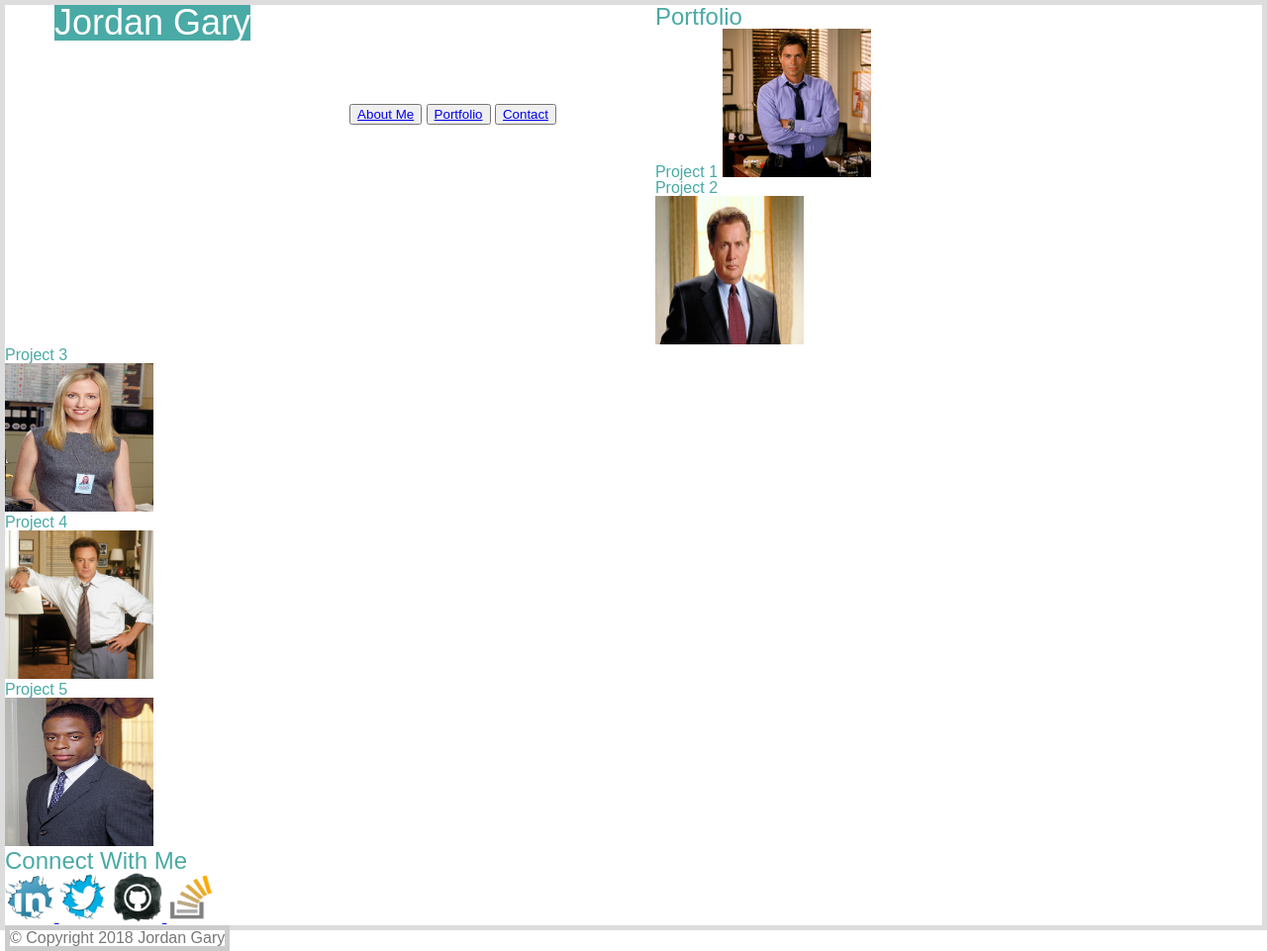
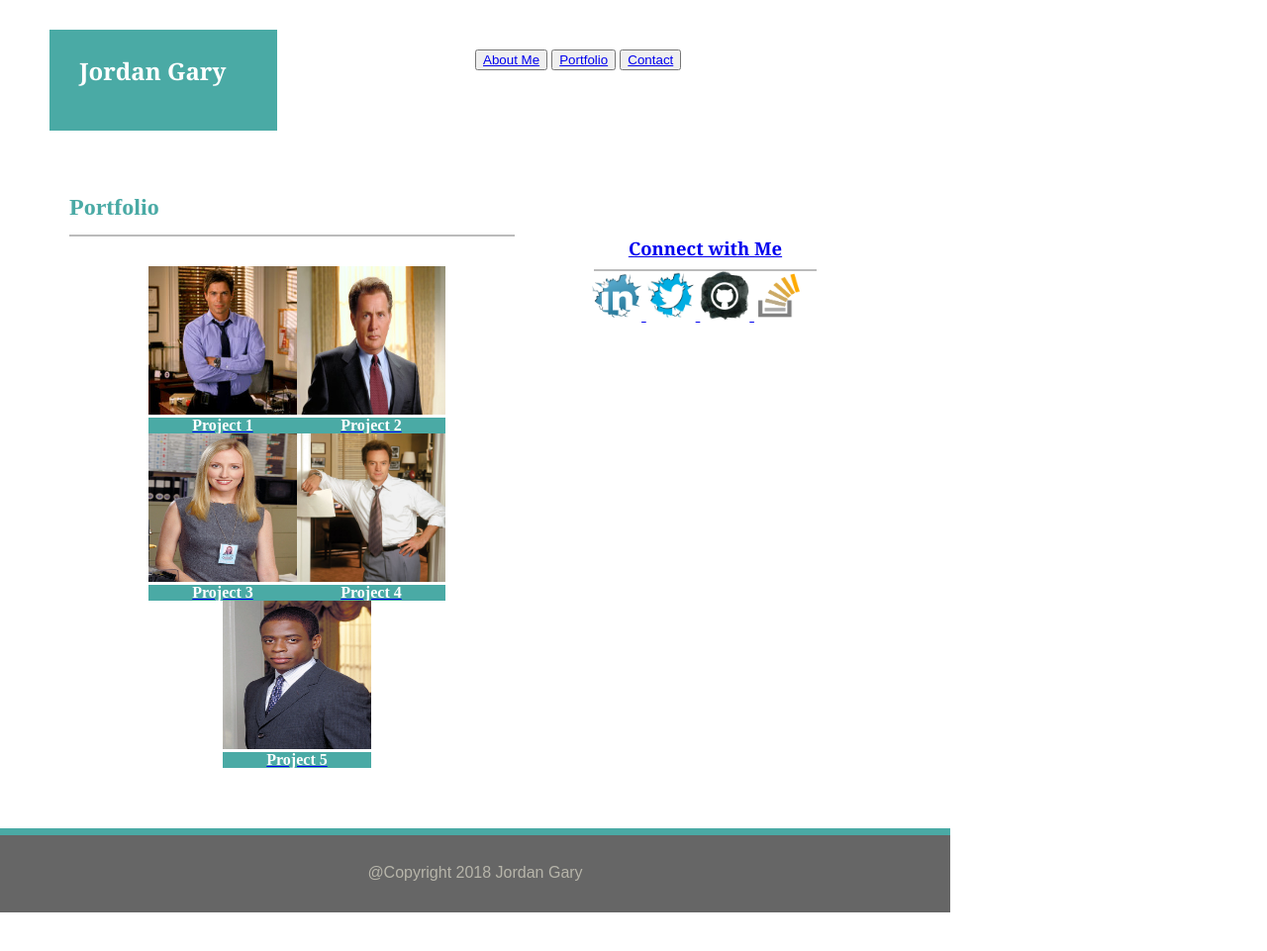
Before and after one commit to JigSays/Basic-Portfolio, a plain HTML site: page portfolio.html in a window 1280 px wide. Shown: the whole page at 99% size. After the commit the page ends 922 px from the top, so only its background shows below. Drawn offline with Linux system fonts and the light colour scheme.

Commit message:
ready to submit

```diff
--- a/assets/css/style.css
+++ b/assets/css/style.css
@@ -1,58 +1,139 @@
+body {
+	width:960px;
+	font-family: 'Arial', 'Helvetica Neue', Helvetica, sans-serif;
+}
 
-head {
-    background: #4aaaa5;
-    border-color: #cccccc;
-    font-family: 'Georgia', Times, 'Times New Roman', serif;
 
+h1 {
+	width:200px;
+	height:72px;
+	padding-left: 30px;
+	padding-top: 30px;
+	margin-top: 30px;
+    margin-left: 50px;
+	background-color: #4aaaa5;
+	float: left;
+	font-family: 'Georgia', Times, 'Times New Roman', serif;
+	font-weight: bolder;
+	color: #fff;
+	font-size: 150%;
+	text-align: left;
 }
-body {
-    color: #4aaaa5;
-    background: #ffffff;
-    border-color: #dddddd;
-    font-family: 'Arial', 'Helvetica Neue', Helvetica, sans-serif;
-    border-style: solid;
-    border-width: 5px;
+
+#navigation {
+	float: left;
+	font-family: 'Georgia', Times, 'Times New Roman', serif;
+	height: 42px;
+	margin-left: 200px;
+	margin-top: 50px;
+	color: #b2afac;
+	font-weight: bold;
+	text-align: center;
+    font-size: 100%;
+	display: inline;
+	background: #fff;
+}
+
+section {
+	clear:both;
+    height: 100px;
 
 }
 
-p {
-    color: #777777;
-    border-color: #cccccc;
-    border-style: solid;
-    border-width: 5px;
-    float: left;
+article {
+	float:left;
+	height: 350px;
+	width: 450px;
+	margin-top: 35px;
+	margin-left: 50px;
+	margin-bottom: 40px;
+	padding-top: 30px;
+	padding-left: 20px;
+	padding-right:20px;
+	color: #4aaaa5;
+	font-weight: bolder;
+	font-size: 100%;
+	font-family: serif;
+	background-color: #fff;
+}
 
+#aMe {
+	position: relative;
+	height:40px;
+	font-size: 150%;
+	border-bottom: 2px solid #bbb;
+}
+
+#aText {
+	color: gray;
+	margin-top: 20px;
+	font-size: 85%;
+	line-height: 175%;
+	word-wrap: break-word;
+}
+
+aside {
+	float: left;
+	width: 220px;
+	height: 110px;
+	/* margin-top: 35px; */
+	/* padding-top: 45px; */
+	padding-left:20px;
+	padding-right: 20px;
+	margin-left: 35px;
+	margin-right: 40px;
+	color: #4aaaa5;
+	font-weight: bolder;
+	font-size: 115%;
+	font-family: serif;
+	background-color: #fff;
+	text-align: center;
+}
+
+#cText {
+	height: 20px;
+	width: 225px;
+	margin-left: 5px;
+	padding-top: 10px;
+	font-family: 'Georgia', Times, 'Times New Roman', serif;
+	padding-bottom: 10px;
+	border-bottom: 2px solid #bbb;
 }
 
 footer {
-    background: #666666;
-    text-align: center;
+	clear: both;
+	text-align: center;
+	height: 48px;
+	padding-top: 30px;
+	background: #666666;
+	border-top: 7px solid #4aaaa5;
+	color: #b7b5aa;
 }
 
-h1 {
-    font-size: 36px;
-    background: #4aaaa5;
-    color: white;
-    float: left;
-    margin-left: 50px;
+#photos {
+	margin-top: 30px;
+	margin-left: 10px;
+	position: relative;
 }
 
-nav {
-    float: left;
+#photos a {
+	display: inline-block;
 }
 
-#buttons {
-    float: left;
-    padding: 100px;
+figure {
+	position: relative;
+	float: left;
+	margin-bottom: 30px;
+	color: #ffffff;
+	text-align: center;
 }
 
-#about me {
-    margin-top: 40px;
-    float: left;
+.pname{
+	text-align: center;
+	size: 24px;
+	background:#4aaaa5;
+	color: #fff;
+	position: initial;
+	top: -20px;
+	z-index: 2;
 }
-
-h2 {
-    font-size: 24px;
-    border-bottom: 5px;
-    border-bottom-color: #666666;
-}
--- a/portfolio.html
+++ b/portfolio.html
@@ -7,42 +7,56 @@
 </head>
 
 <body>
-    <nav>
-        <h1>Jordan Gary</h1>
+    <h1>
+        <p>Jordan Gary</p>
+    </h1>
+    <nav id="navigation">
         <section id="buttons">
             <button type="button">
-                    <a href="index.html" target="_blank">About Me</a></button>
+                <a href="index.html" target="_blank">About Me</a>
+            </button>
             <button type="button">
-                    <a href="portfolio.html" target="_blank">Portfolio</a></button>
+                <a href="portfolio.html" target="_blank">Portfolio</a>
+            </button>
             <button type="button">
-                    <a href="contact.html" target="_blank">Contact</a></button>
+                <a href="contact.html" target="_blank">Contact</a>
+            </button>
         </section>
     </nav>
     <section>
-        <h2>Portfolio</h2>
+        <article style="height: 600px";>
+            <div id="aMe">Portfolio</div>
+            <div id="photos">
         <figure>
-            <section id="project1"> Project 1
+            <a href="#" target="_blank"/>
                 <img src="assets/images/Project1.jpg" width=150px height=150px alt="Project 1">
-            </section> Project 2
-            <section id="project2">
+                <p class="pname">Project 1</p>
+            <a href="#" target="_blank"/>
                 <img src="assets/images/Project2.jpg" width=150px height=150px alt="Project 2">
-            </section> Project 3
-            <section id="project3">
+                <p class="pname">Project 2</p>
+            <a href="#" target="_blank"/>
                 <img src="assets/images/Project3.jpg" width=150px height=150px alt="Project 3">
-            </section> Project 4
-            <section id="project4">
+                <p class="pname">Project 3</p>
+            <a href="#" target="_blank"/>
                 <img src="assets/images/Project4.jpg" width=150px height=150px alt="Project 4">
-            </section> Project 5
-            <section id="project5">
+                <p class="pname">Project 4</p>
+            <a href="#" target="_blank"/>
                 <img src="assets/images/Project5.jpg" width=150px height=150px alt="Project 5">
+                <p class="pname">Project 5</p>
+        </figure>
+        </div>
+        </div>
+        </article>
     </section>
-        </figure>
-        <section id="links">
-            <h2>Connect With Me</h2>
+
+    <aside>
+            <div id="cText">
+                <p>Connect with Me</p>
+            </div>
                 <a href="https://www.linkedin.com/in/jigsays/">
                     <img src="assets/images/linkedin.png" width=50px height=50px alt="LinkedIn">
                 </a>
-            <a href="https://www.twitter.com/jigsays/"></a>
+                <a href="https://www.twitter.com/jigsays/">
                     <img src="assets/images/twitter.png" width=50px height=50px alt="Twitter">
                 </a>
                 <a href="https://github.com/JigSays">
@@ -51,9 +65,9 @@
                 <a href="https://stackoverflow.com/users/9119290/jigsays">
                     <img src="assets/images/StackOverFlow.png" width=50px height=50px alt="Stack OverFlow">
                 </a>
+            </div>
+        </aside>
     </section>
-    </section>
+    <footer>@Copyright 2018 Jordan Gary</footer>
 </body>
-<footer>
-        <p>© Copyright 2018 Jordan Gary</p>
-</footer>
+</html>
```
Also changed, not shown: contact.html (+23 -13 lines), index.html (+33 -19 lines), assets/images/spiration-light.png (added). Lines whose indentation alone changed are shown as unchanged.
